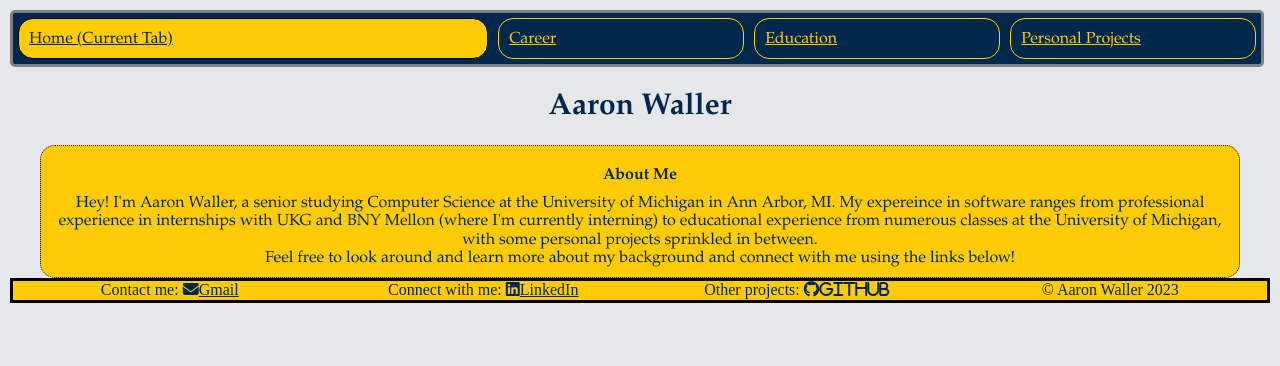
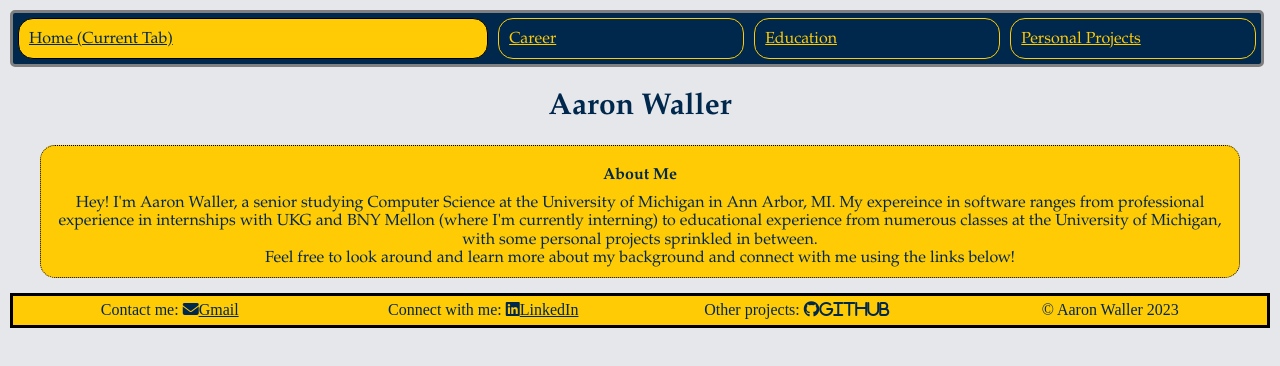
Before and after one commit to walleraa/Professional-Portfolio, a plain HTML site: page index.html in a window 1280 px wide. Drawn offline with Linux system fonts and the light colour scheme.

Commit message:
Added some padding for the footer

```diff
--- a/css/footer.css
+++ b/css/footer.css
@@ -1,7 +1,12 @@
+footer{
+    margin: 15px 0px 15px 0px;
+}
+
 .footer {
     display: grid;
     grid-template-columns: 100%;
     row-gap: 5px;
+    padding: 5px 0px 5px 0px;
 }
 .footer span{
     text-align: center;
```
